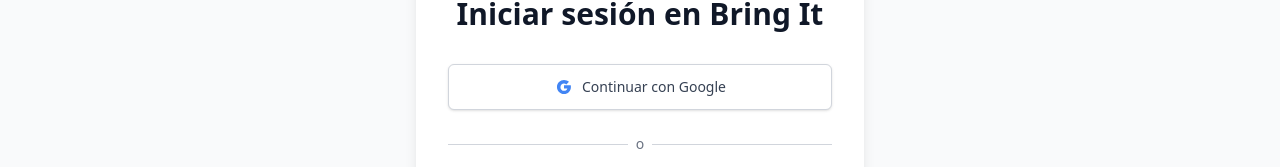
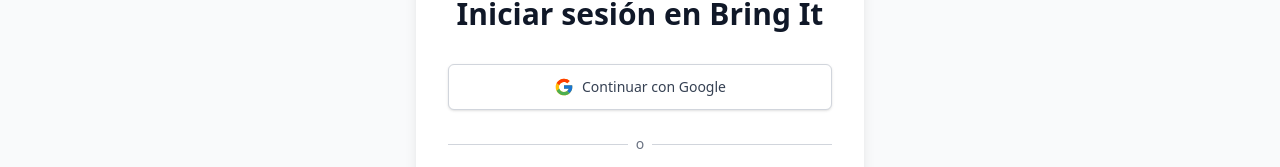
Before and after one commit to yailas/Bringit, a React (Vite) app: page /login in a window 1280 px wide. Shown: the part 220-387 px from the top of the page. Built offline with nearby package versions, Linux system fonts and the light colour scheme; no server answers.

Commit message:
feat: improve google login icon and verify integration

```diff
--- a/src/pages/Login.jsx
+++ b/src/pages/Login.jsx
@@ -40,9 +40,11 @@
               onClick={handleGoogleLogin}
               className="w-full flex justify-center items-center px-4 py-3 border border-gray-300 shadow-sm text-sm font-medium rounded-md text-gray-700 bg-white hover:bg-gray-50 focus:outline-none focus:ring-2 focus:ring-offset-2 focus:ring-bringit-500 transition-colors"
             >
-              <svg className="h-5 w-5 mr-2" aria-hidden="true" viewBox="0 0 24 24">
-                <path d="M12.0003 20.45c-4.6667 0-8.45-3.7833-8.45-8.45s3.7833-8.45 8.45-8.45c2.2833 0 4.35 0.8333 5.9667 2.2167l-3.2167 3.2167c-0.6833-0.6667-1.7333-1.1833-2.75-1.1833-2.3667 0-4.2833 1.9667-4.2833 4.4s1.9167 4.4 4.2833 4.4c2.15 0 3.5667-1.1833 4.0167-2.8167h-4.0167v-3.8h8.1c0.1167 0.6333 0.1833 1.3 0.1833 2.0167 0 4.9-3.5167 8.45-8.25 8.45z" fill="#4285F4" />
-                <path d="M20.1002 11.5833c0.1167 0.6333 0.1833 1.3 0.1833 2.0167 0 4.9-3.5167 8.45-8.25 8.45-4.6667 0-8.45-3.7833-8.45-8.45s3.7833-8.45 8.45-8.45c2.2833 0 4.35 0.8333 5.9667 2.2167l-3.2167 3.2167c-0.6833-0.6667-1.7333-1.1833-2.75-1.1833-2.3667 0-4.2833 1.9667-4.2833 4.4s1.9167 4.4 4.2833 4.4c2.15 0 3.5667-1.1833 4.0167-2.8167h-4.0167v-3.8h8.1z" fill="transparent" /> {/* Simplified path for demonstration */}
+              <svg className="h-5 w-5 mr-2" aria-hidden="true" viewBox="0 0 48 48">
+                <path fill="#FFC107" d="M43.611,20.083H42V20H24v8h11.303c-1.649,4.657-6.08,8-11.303,8c-6.627,0-12-5.373-12-12c0-6.627,5.373-12,12-12c3.059,0,5.842,1.154,7.961,3.039l5.657-5.657C34.046,6.053,29.268,4,24,4C12.955,4,4,12.955,4,24c0,11.045,8.955,20,20,20c11.045,0,20-8.955,20-20C44,22.659,43.862,21.35,43.611,20.083z" />
+                <path fill="#FF3D00" d="M6.306,14.691l6.571,4.819C14.655,15.108,18.961,12,24,12c3.059,0,5.842,1.154,7.961,3.039l5.657-5.657C34.046,6.053,29.268,4,24,4C16.318,4,9.656,8.337,6.306,14.691z" />
+                <path fill="#4CAF50" d="M24,44c5.166,0,9.86-1.977,13.409-5.192l-6.19-5.238C29.211,35.091,26.715,36,24,36c-5.202,0-9.619-3.317-11.283-7.946l-6.522,5.025C9.505,39.556,16.227,44,24,44z" />
+                <path fill="#1976D2" d="M43.611,20.083H42V20H24v8h11.303c-0.792,2.237-2.231,4.166-4.087,5.571c0.001-0.001,0.002-0.001,0.003-0.002l6.19,5.238C36.971,39.205,44,34,44,24C44,22.659,43.862,21.35,43.611,20.083z" />
               </svg>
               {t('auth.continueGoogle')}
             </button>
```
